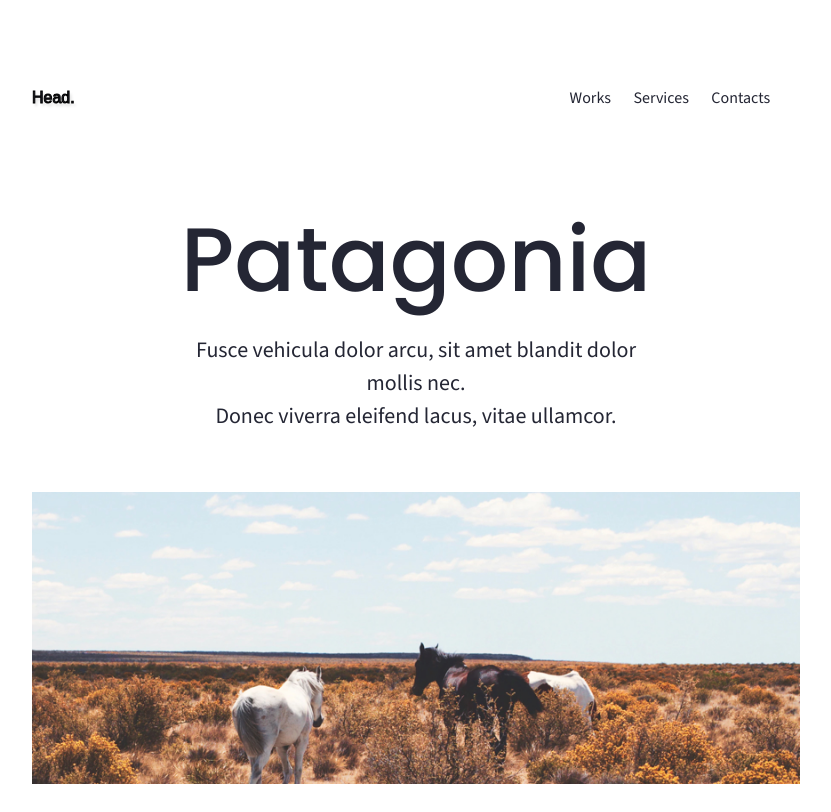
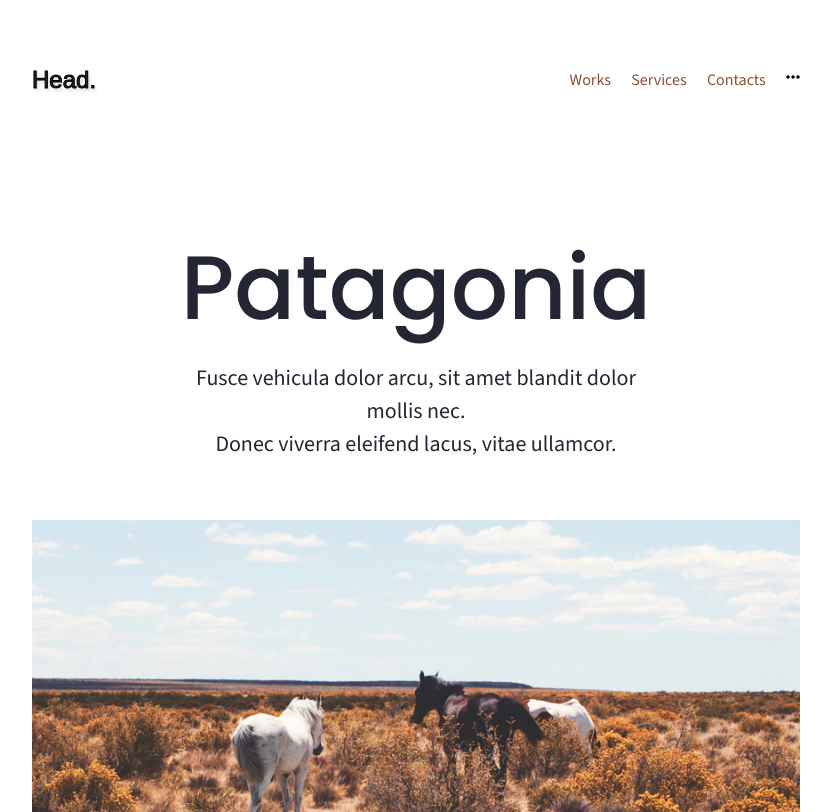
Before and after one commit to ezgsnyrt/Responsive-web-design, a plain HTML site: page index.html in a window 1280 px wide. Shown: the whole page, without its empty margins (224-1055 px from the left). Drawn offline with nearby package versions, Linux system fonts and the light colour scheme; a web font is replaced by a local one.

Commit message:
revise content size

```diff
--- a/index.html
+++ b/index.html
@@ -7,6 +7,7 @@
     <link rel="preconnect" href="https://fonts.googleapis.com">
     <link rel="preconnect" href="https://fonts.gstatic.com" crossorigin>
     <link href="https://fonts.googleapis.com/css2?family=Aldrich&family=Poppins:ital,wght@0,100;0,200;0,300;0,400;0,500;0,600;0,700;0,800;0,900;1,100;1,200;1,300;1,400;1,500;1,600;1,700;1,800;1,900&family=Source+Sans+3:ital,wght@0,200..900;1,200..900&display=swap" rel="stylesheet">
+    <link rel="stylesheet" href="https://cdnjs.cloudflare.com/ajax/libs/font-awesome/6.5.1/css/all.min.css" integrity="sha512-DTOQO9RWCH3ppGqcWaEA1BIZOC6xxalwEsw9c2QQeAIftl+Vegovlnee1c9QX4TctnWMn13TZye+giMm8e2LwA==" crossorigin="anonymous" referrerpolicy="no-referrer" />
     <link rel="stylesheet" href="styles/normalize.css">
     <link rel="stylesheet" href="styles/index.css">
 </head>
@@ -23,6 +24,7 @@
                             <li><a href="#">Works</a></li>
                             <li><a href="#">Services</a></li>
                             <li><a href="#">Contacts</a></li>
+                            <li><i class="fa-solid fa-ellipsis"></i></li>
                         </ul>
                     </div>
                 </div>
--- a/styles/index.css
+++ b/styles/index.css
@@ -5,27 +5,32 @@
 body{
     margin: 0;
     padding: 0;
+    height: 100vh;
 }
 
 .wrapper{
     width: 60%;
-    margin: 5% 20% 0 20%;
+    height: 100%;
+    margin: auto 20%;
 }
 
 .wrapper__content{
     width: 100%;
+    height: 100%;
     display: flex;
     flex-direction: column;
 }
 
-header{
+.header{
     width: 100%;
+    height: 20%;
     display: flex;
     justify-content: space-between;
 }
 
 .navigation{
     width: 100%;
+    height: 100%;
     display: flex;
     align-items: center;
     justify-content: space-between;
@@ -48,7 +53,7 @@
 .logo p{
     font-family: "Aldrich", sans-serif;
     font-weight: 400;
-    font-style: 24px;
+    font-size: 24px;
     line-height: 36px;
     color: #242634;
     -webkit-text-stroke: 1px black;
@@ -58,23 +63,24 @@
 ul{
     list-style: none;
     padding-left: 0;
+    display: flex;
+    justify-content: space-between;
 }
 
-nav a:link {
-    color: #496E58;
+.nav-link-items a:link {
+    color: #885334;
 }
 
-nav a:visited {
+.nav-link-items a:visited {
     color: black;
 }
 
-nav a:hover {
-    color: #885334;
+.nav-link-items a:hover {
+    color: #496E58;
 }
 
 li{
     display: inline-block;
-    padding-right: 8%;
 }
 
 li a{
@@ -88,6 +94,7 @@
 }
 
 .container__content{
+    height: 80%;
     display: flex;
     flex-direction: column;
     align-items: center;
@@ -131,10 +138,21 @@
     flex-direction: row;
     justify-content: center;
     width: 100%;
+    height: 100%;
 }
 
 img{
     width: 100%;
 }
 
-/* There is a break at the end of the page. */
+@media screen and (min-width:320px) and (max-width:767px){
+
+}
+
+@media screen and (min-width: 768px) and (max-width: 1439px){
+
+}
+
+@media screen and (min-width: 1440px) and (max-width: 1920px){
+
+}
```
Also changed, not shown: images/ellipsis-solid.svg (added), 1 other file.
